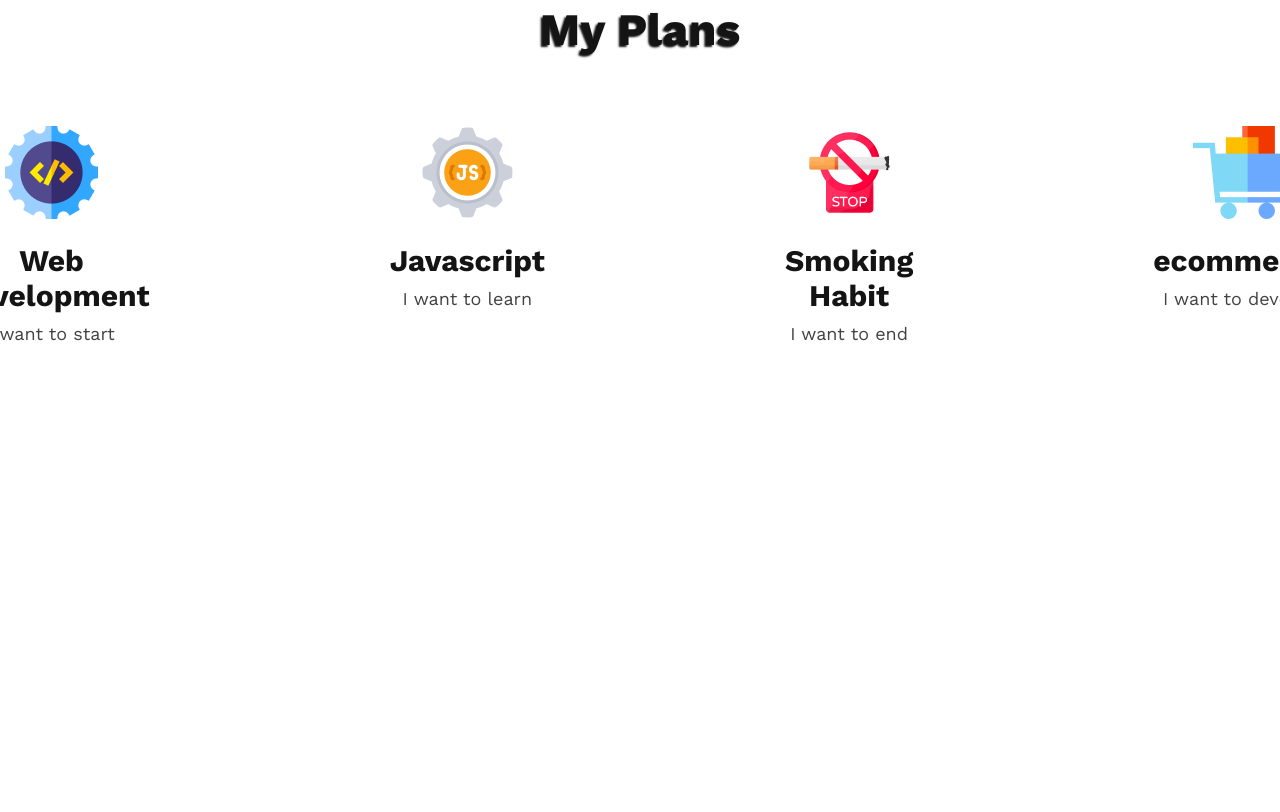
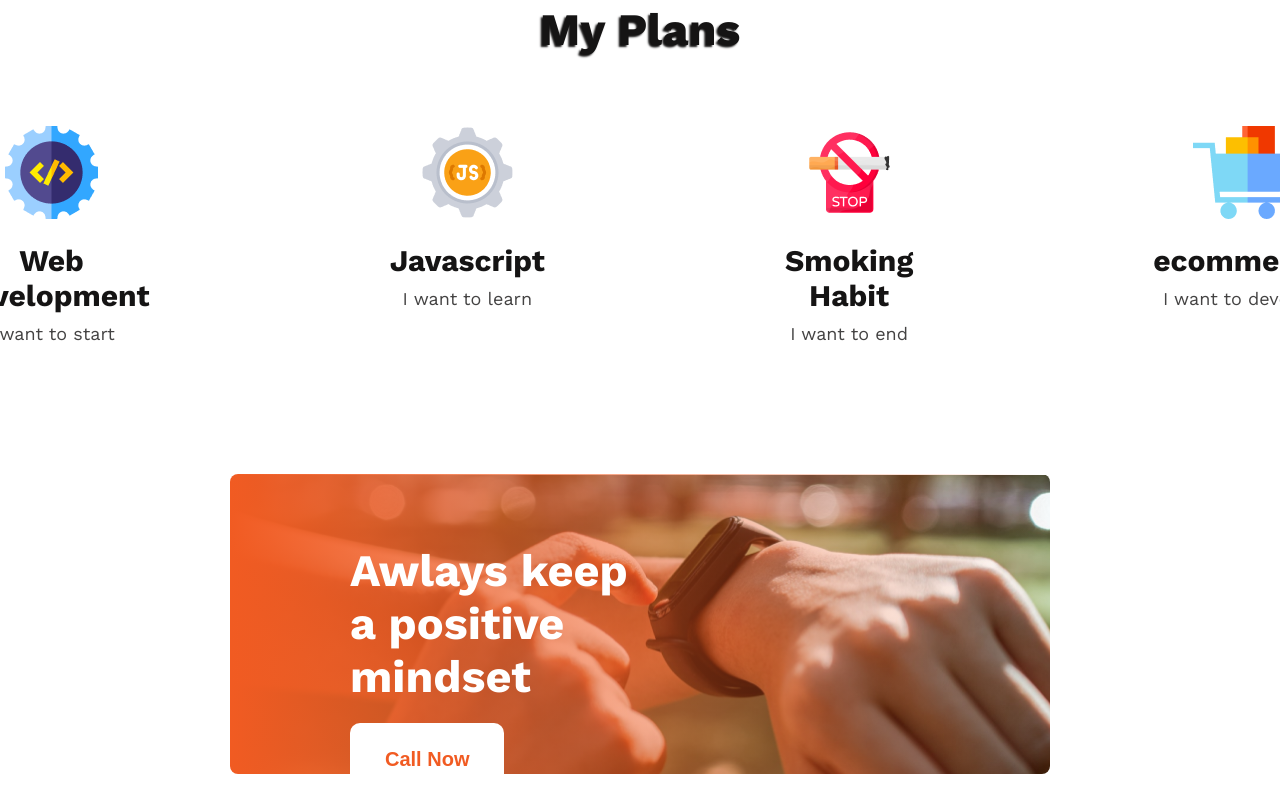
Before and after one commit to sowadsikder/Future-Plan, a plain HTML site: page index.html in a window 1280 px wide. Shown: the part 1814-2626 px from the top of the page. Before the commit the page ends 2188 px from the top, so only its background shows below. Drawn offline with nearby package versions, Linux system fonts and the light colour scheme.

Commit message:
Misdest section and style added

```diff
--- a/css/style.css
+++ b/css/style.css
@@ -133,3 +133,35 @@ img.person-Img {
   font-weight: 400;
   margin-bottom: 30px;
 }
+
+.mindest-container {
+  background: linear-gradient(90deg, #F15B22 0%, rgba(241, 91, 34, 0.00) 100%), url('../images/watch.png');
+  background-repeat: no-repeat;
+  background-size: cover;
+  border-radius: 8px;
+  background-position: center;
+  height: 300px;
+}
+
+.min-info {
+  width: 50%;
+  padding-left: 120px;
+}
+h3.min-title {
+  font-size: 45px;
+  color: white;
+  padding-top: 70px;
+  margin-bottom: 20px;
+}
+.btn-primary-light{
+  color:  #f15b22;
+  background-color: #fff;
+  font-size: 20px;
+  font-weight: 600;
+  padding: 25px 35px;
+  border: 0;
+  border-radius: 10px;
+}
+section.mindest {
+  margin: 100px 230px;
+}
--- a/index.html
+++ b/index.html
@@ -72,6 +72,15 @@
                 </div>
             </div>
         </section>
+
+        <section class="mindest">
+            <div class="mindest-container">
+                <div class="min-info">
+                    <h3 class="min-title">Awlays keep a positive mindset</h3>
+                    <button class="btn-primary-light" type="button">Call Now</button>
+                </div>
+            </div>
+        </section>
     </main>
 
     <footer>
```
